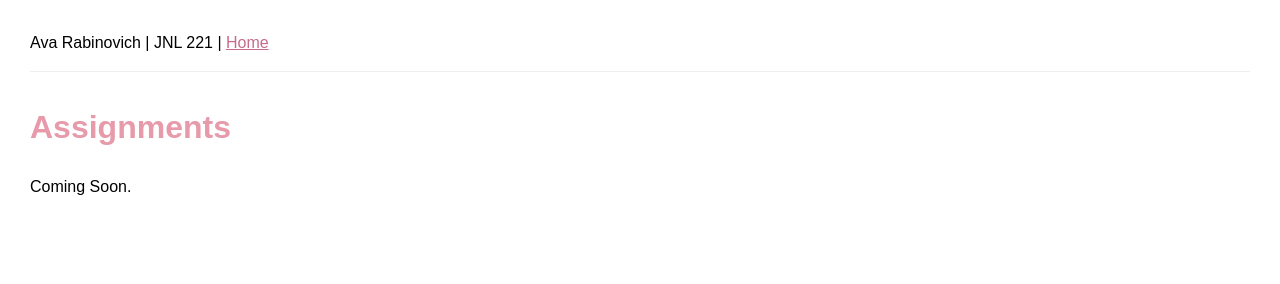
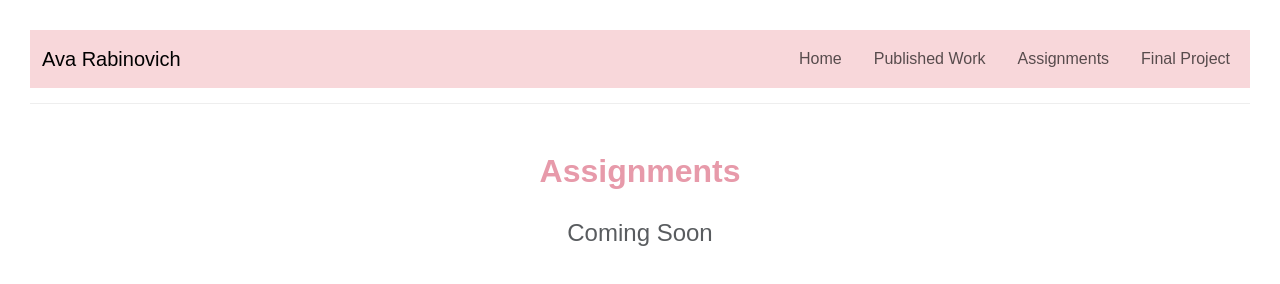
Before and after one commit to avarabinovich/avarabinovich.github.io, a plain HTML site: page assignments/index.html in a window 1280 px wide. Drawn offline with nearby package versions, Linux system fonts and the light colour scheme.

Commit message:
Update Assignments page with Bootstrap styling

```diff
--- a/assignments/index.html
+++ b/assignments/index.html
@@ -3,25 +3,37 @@
 <head>
 
   <title>Ava Rabinovich Github Page</title>
-
+    <link rel="preconnect" href="https://fonts.googleapis.com">
+  <link rel="preconnect" href="https://fonts.gstatic.com" crossorigin>
+  <link href="https://fonts.googleapis.com/css2?family=Poppins:wght@400;600;700&display=swap" rel="stylesheet">
+<link href="https://cdn.jsdelivr.net/npm/bootstrap@5.3.3/dist/css/bootstrap.min.css" rel="stylesheet">
 <link rel="stylesheet" href="../style.css">
 </head>
 
   <body>
 <header>
-  Ava Rabinovich | JNL 221 |
-  <a href="../index.html">Home</a>
+  <nav class="navbar navbar-expand-lg" style="background-color: #f8d7da;">
+    <div class="container-fluid">
+      <a class="navbar-brand" href="../index.html">Ava Rabinovich</a>
+
+      <div class="navbar-nav flex-row flex-wrap gap-3">
+        <a class="nav-link" href="../index.html">Home</a>
+        <a class="nav-link" href="../work/index.html">Published Work</a>
+        <a class="nav-link" href="../assignments/index.html">Assignments</a>
+        <a class="nav-link" href="../final/index.html">Final Project</a>
+      </div>
+    </div>
+  </nav>
 </header>
+    <main class="container my-5">
+  <h1 class="text-center mb-4">Assignments</h1>
 
-  <h1>Assignments</h1>
-
-<p>Coming Soon.</p>
+<p class="text-center fs-4 text-muted">Coming Soon</p>
 
 
     <ul>
-
     </ul>
-
+    </main>
   </body>
 
   </html>
```
